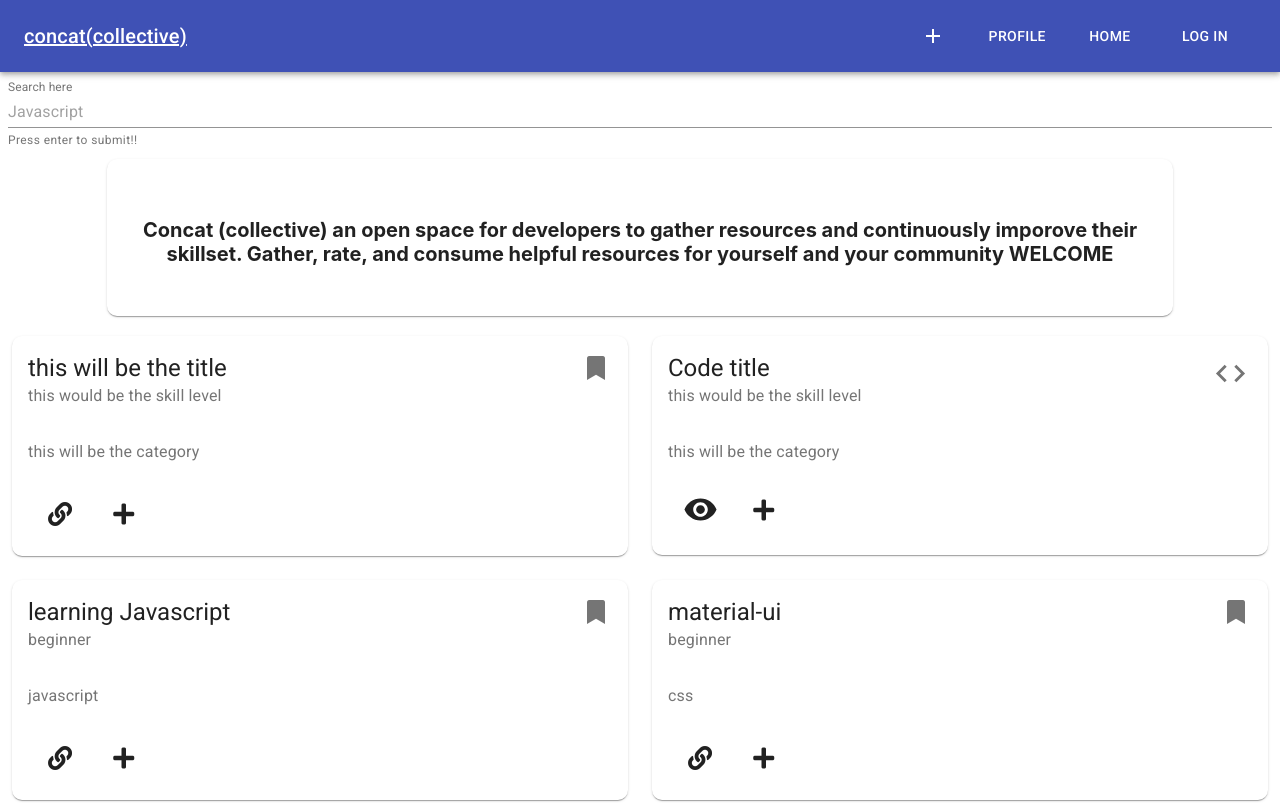
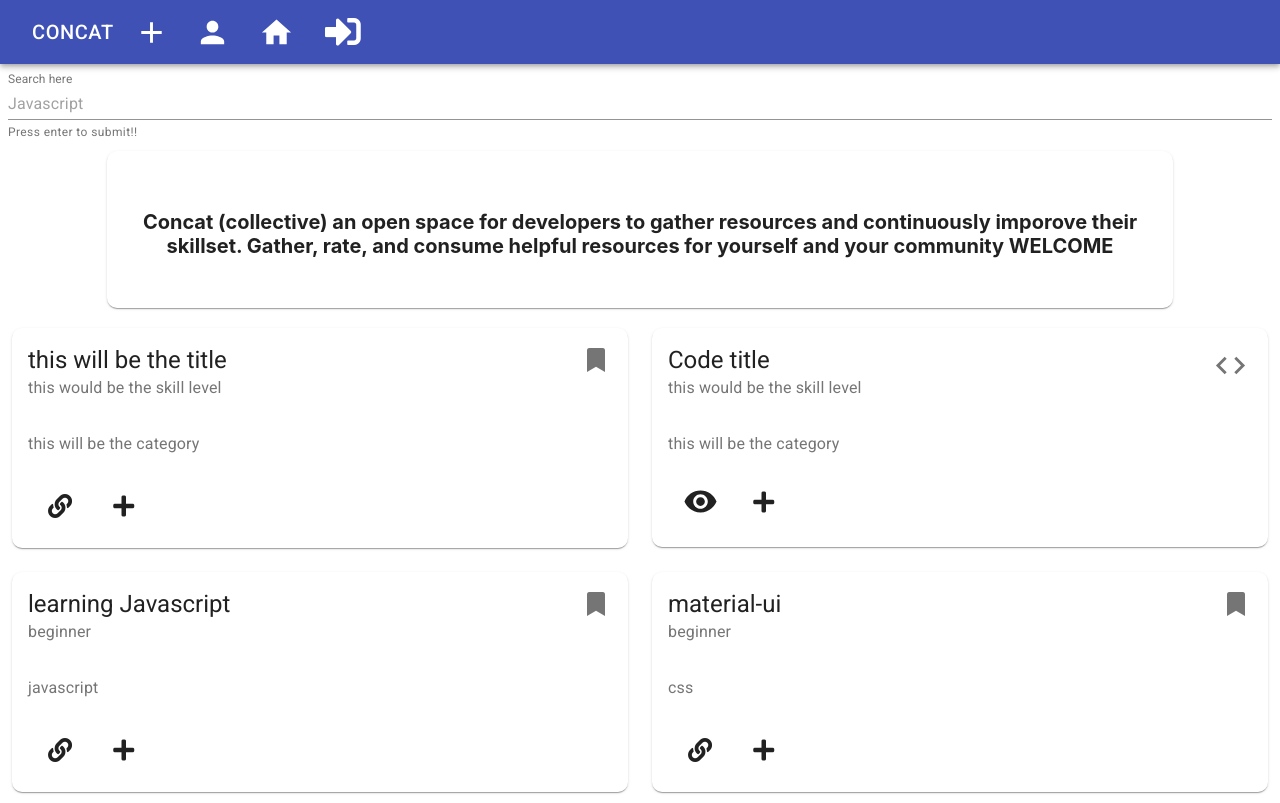
Before and after one commit to drkittendorf/concat_collective, a React (Create React App) app in the folder client/: page /home in a window 1280 px wide. Shown: the top 803 px of the page. Built offline with nearby package versions, Linux system fonts and the light colour scheme.

Commit message:
refactored the nav to be reponsive and shorter code

```diff
--- a/client/src/components/AddResourceModal.js
+++ b/client/src/components/AddResourceModal.js
@@ -14,7 +14,7 @@ import SkillDropdown from './SkillDropdown';
 
 const useStyles = makeStyles((theme) => ({
 	button: {
-		margin: theme.spacing(1.5),
+		// margin: theme.spacing(1.5),
 		color: 'white',
 	},
 }));
@@ -35,7 +35,7 @@ export default function FormDialog() {
 	return (
 		<div>
 			<IconButton className={classes.button} onClick={handleClickOpen}>
-				<AddIcon />
+				<AddIcon fontSize="large"  />
 			</IconButton>
 			<Dialog
 				open={open}
--- a/client/src/components/LoginButton.js
+++ b/client/src/components/LoginButton.js
@@ -2,10 +2,11 @@ import React from "react";
 import { useAuth0 } from "@auth0/auth0-react";
 import Button from '@material-ui/core/Button';
 import { makeStyles } from '@material-ui/core/styles';
+import Icon from '@material-ui/core/Icon';
 
 const useStyles = makeStyles((theme) => ({
 	button: {
-    margin: theme.spacing(1.5),
+    // margin: theme.spacing(1.5),
     color: 'white',
 	},
 }));
@@ -22,7 +23,7 @@ function LoginButton() {
       variant="primary"
       className={classes.button}
     >
-      Log In
+      <Icon className="fas fa-sign-in-alt" fontSize="large" />
     </Button>
   );
 };
--- a/client/src/components/LogoutButton.js
+++ b/client/src/components/LogoutButton.js
@@ -2,19 +2,20 @@ import React from 'react';
 import { useAuth0 } from '@auth0/auth0-react';
 import Button from '@material-ui/core/Button';
 import { makeStyles } from '@material-ui/core/styles';
+import Icon from '@material-ui/core/Icon';
 
 const useStyles = makeStyles((theme) => ({
 	button: {
-		margin: theme.spacing(1.5),
+		// margin: theme.spacing(1.5),
 		color: 'white',
 	},
 }));
 
 function LogoutButton() {
-  //to use styles
-  const classes = useStyles();
+	//to use styles
+	const classes = useStyles();
 
-  const { logout } = useAuth0();
+	const { logout } = useAuth0();
 
 	return (
 		<Button
@@ -26,7 +27,7 @@ function LogoutButton() {
 			variant='danger'
 			className={classes.button}
 		>
-			Log Out
+			<Icon className="fas fa-sign-out-alt" fontSize="large" />
 		</Button>
 	);
 }
--- a/client/src/components/Nav.js
+++ b/client/src/components/Nav.js
@@ -1,69 +1,137 @@
-import React from 'react';
-import { makeStyles } from '@material-ui/core/styles';
-import AppBar from '@material-ui/core/AppBar';
-import Toolbar from '@material-ui/core/Toolbar';
-import Typography from '@material-ui/core/Typography';
+// import React from 'react';
+// import { makeStyles } from '@material-ui/core/styles';
+// import AppBar from '@material-ui/core/AppBar';
+// import Toolbar from '@material-ui/core/Toolbar';
+// import Typography from '@material-ui/core/Typography';
 
+// import AddResourceModal from './AddResourceModal';
+
+// // importing buttons
+// // importing Auth0 hook
+// import { useAuth0 } from '@auth0/auth0-react';
+// import LoginButton from './LoginButton';
+// import LogoutButton from './LogoutButton';
+// import Button from '@material-ui/core/Button';
+
+// import { Link } from 'react-router-dom';
+
+
+// {/* <i class="fas fa-home"></i> */}
+
+// const useStyles = makeStyles((theme) => ({
+// 	root: {
+// 		flexGrow: 1,
+// 	},
+// 	menuButton: {
+// 		marginRight: theme.spacing(2),
+// 	},
+// 	title: {
+// 		flexGrow: 1,
+// 		color: 'white'
+// 	},
+// 	link: {
+// 		margin: theme.spacing(1, 1.5),
+// 		color: 'white',
+// 	},
+// 	palette: {
+// 		primary: {
+// 			main: '#82b1ff',
+// 		},
+// 	},
+// 	button: {
+// 		margin: theme.spacing(1.5),
+// 		color: 'white',
+// 	},
+// }));
+
+
+// // making thing thing responsive
+// function Nav() {
+// 	const classes = useStyles();
+// 	const { isAuthenticated } = useAuth0();
+
+// 	return (
+// 			<AppBar position='static'>
+// 				<Toolbar>
+// 					<Typography variant='h6' className={classes.title}>
+// 						<Link to="/" className={classes.title} >
+// 								concat(collective)
+// 						</Link>
+// 					</Typography>
+// <AddResourceModal />
+// <Button className={classes.button} component={Link} to='/profile'>
+// 	profile
+// </Button>
+// <Button className={classes.button} component={Link} to='/home'>
+// 	Home
+// </Button>
+// {/* maybe we can put an icon here  */}
+// {isAuthenticated ? <LogoutButton /> : <LoginButton />}
+// 				</Toolbar>
+// 			</AppBar>
+// 	);
+// }
+
+// export default Nav;
+
+
+import React from "react";
+import AppBar from "@material-ui/core/AppBar";
+import Toolbar from "@material-ui/core/Toolbar";
+// import Link from "@material-ui/core/Link";
+import Typography from "@material-ui/core/Typography";
+import { makeStyles } from "@material-ui/core/styles";
 import AddResourceModal from './AddResourceModal';
-
-// importing buttons
-// importing Auth0 hook
 import { useAuth0 } from '@auth0/auth0-react';
 import LoginButton from './LoginButton';
 import LogoutButton from './LogoutButton';
 import Button from '@material-ui/core/Button';
+import { Link } from 'react-router-dom';
+import HomeIcon from '@material-ui/icons/Home';
+import PersonIcon from '@material-ui/icons/Person';
+import Icon from '@material-ui/core/Icon';
+import InputIcon from '@material-ui/icons/Input';
 
-import { Link } from 'react-router-dom';
-
-
-{/* <i class="fas fa-home"></i> */}
-
-const useStyles = makeStyles((theme) => ({
-	root: {
-		flexGrow: 1,
+const useStyles = makeStyles({
+	link: {
+		color: "white",
+		padding: "0px 15px 0px 15px",
 	},
-	menuButton: {
-		marginRight: theme.spacing(2),
-	},
-	title: {
-		flexGrow: 1,
-		color: 'white'
-	},
-	link: {
-		margin: theme.spacing(1, 1.5),
+	button: {
+		// margin: theme.spacing(1.5),
 		color: 'white',
 	},
-	palette: {
-		primary: {
-			main: '#82b1ff',
-		},
-	},
-	button: {
-		margin: theme.spacing(1.5),
+	Logo:{
 		color: 'white',
-	},
-}));
+		fontSize: '20px'
+	}
+});
 
-
-// making thing thing responsive
 function Nav() {
 	const classes = useStyles();
 	const { isAuthenticated } = useAuth0();
 
 	return (
-			<AppBar position='static'>
-				<Toolbar>
-					<Typography variant='h6' className={classes.title}>
-						<Link to="/" className={classes.title} >
-								concat(collective)
+		<AppBar position="static">
+			<Toolbar className={classes.blue}>
+				{/* <Typography variant="h6" className={classes.title}>
+					concat
+				</Typography> */}
+				<Button className={classes.Logo} component={Link} to='/'>
+					concat
+				</Button>
+				{/* <Link href="/" className={classes.link}>
+					Search
 				</Link>
-					</Typography>
+				<Link href="/saved" className={classes.link}>
+					Saved
+				</Link> */}
 				<AddResourceModal />
 				<Button className={classes.button} component={Link} to='/profile'>
-						profile
+					<PersonIcon fontSize='large' />
 				</Button>
 				<Button className={classes.button} component={Link} to='/home'>
-						Home
+					<HomeIcon fontSize='large' />
 				</Button>
 				{/* maybe we can put an icon here  */}
 				{isAuthenticated ? <LogoutButton /> : <LoginButton />}
--- a/client/src/pages/Home.js
+++ b/client/src/pages/Home.js
@@ -44,6 +44,7 @@ export default function FullWidthGrid() {
     // .then(res => {
     //   setCards(res)
     // })
+    // ! calling the data for now till we get the backendworking
     setCards(data);
   }, [])
 
```
Lines whose indentation alone changed are shown as unchanged.
